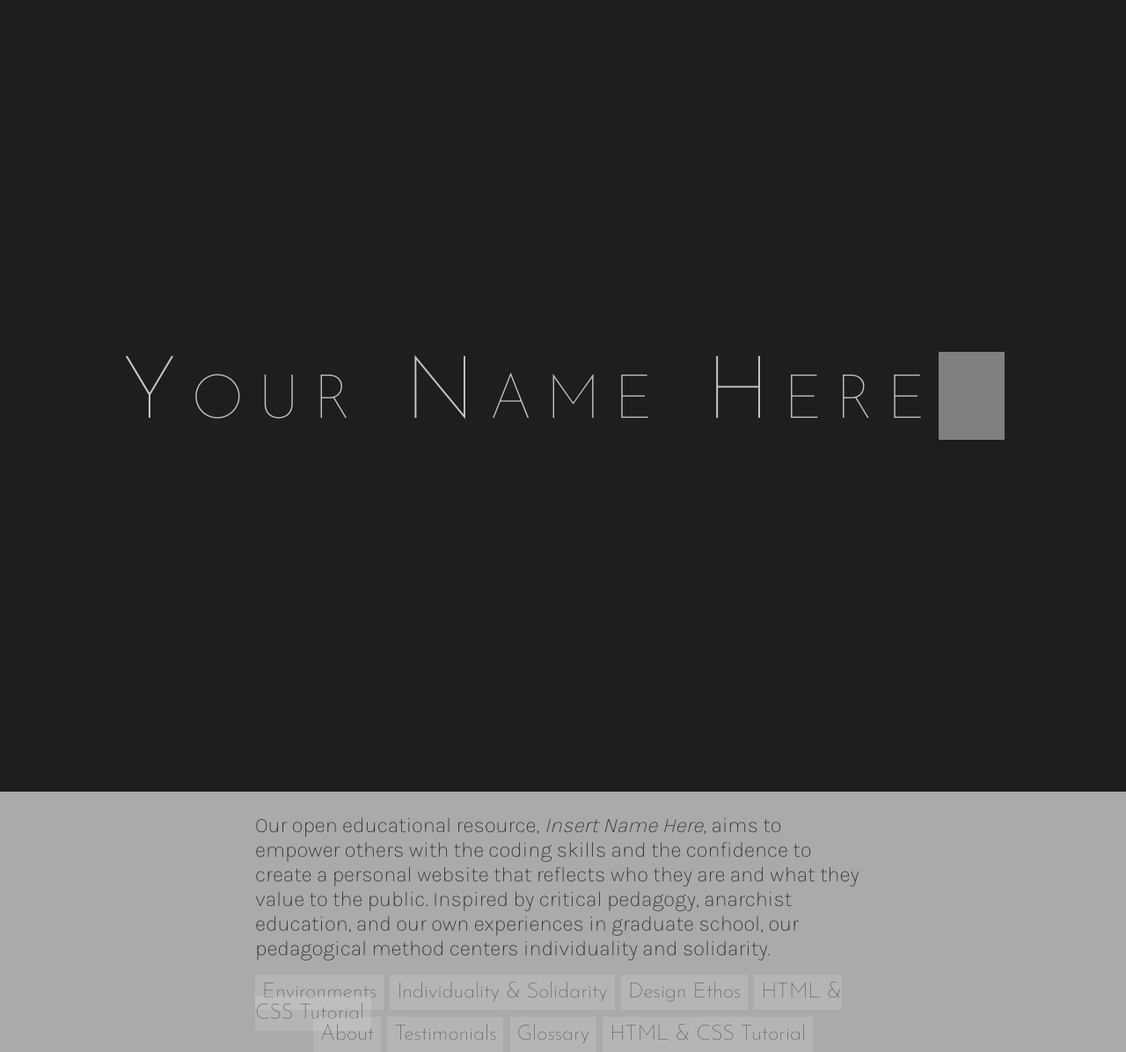
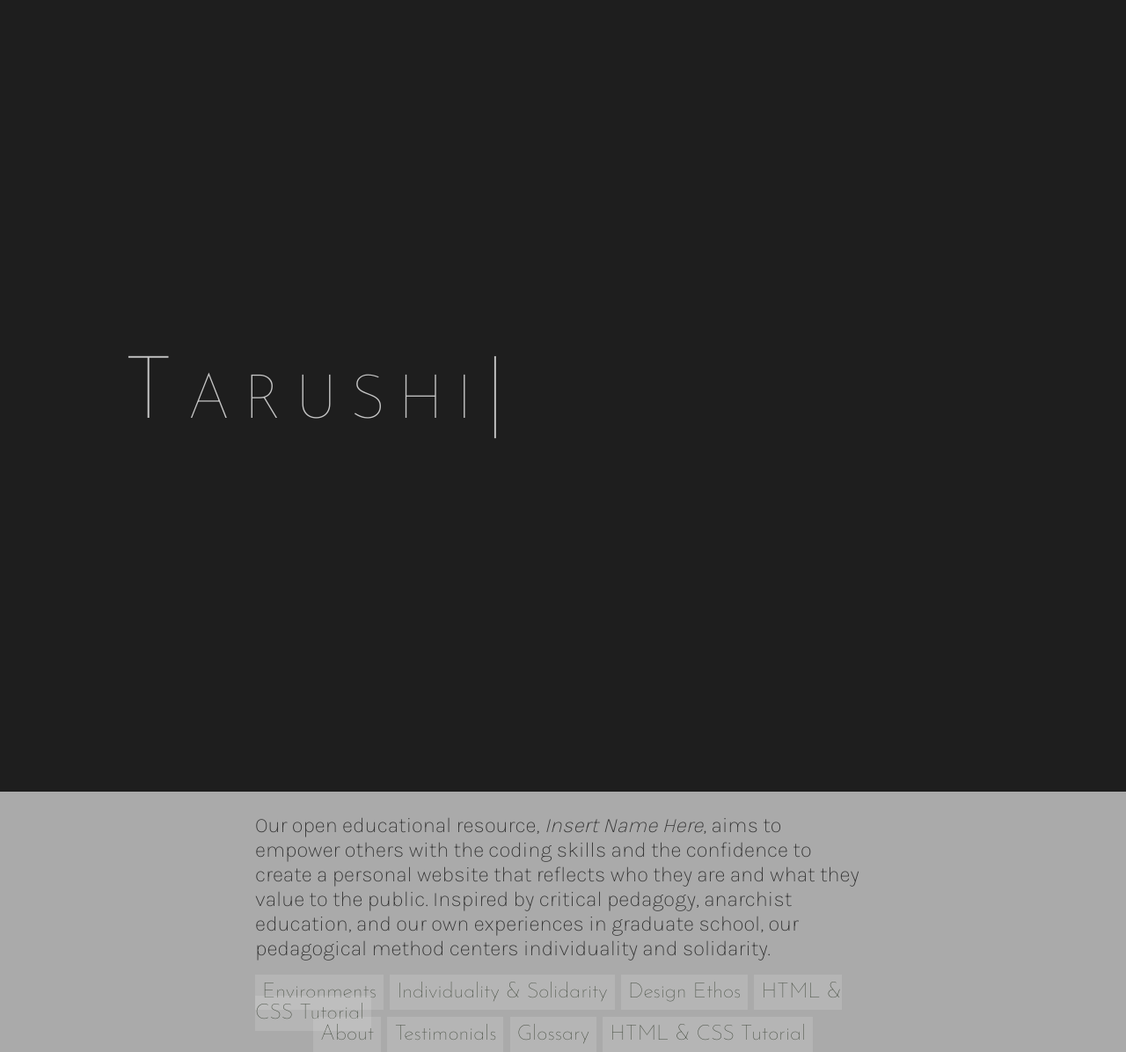
Before and after one commit to scholarslab/brackets, a Jekyll site: the page built from index.html, in a window 1280 px wide. Shown: the whole page at 88% size. Built offline with Jekyll 4.4.1, drawn with Linux system fonts in a browser that asks for light colours; some of the changed lines change nothing that is shown.

Commit message:
header names animation

```diff
--- a/_layouts/default.html
+++ b/_layouts/default.html
@@ -4,8 +4,35 @@
 <link rel="stylesheet" href="{{ "/css/style.css" | relative_url }}">
 <body class="{{ page.title | slugify }}">
 <header id="banner" role="banner">
-    <h1><a href="{{ "/" | relative_url }}">{{ site.title }}</a></h1>
+    <h1><a id="title" href="{{ "/" | relative_url }}">{{ site.title }}</a></h1>
 </header>
+<script>
+    var names = ["Cherrie", "Jacqui", "Jennifer", "Joseph", "Susan", "Tarushi", "{{ site.title }}"];
+    var i = 0;
+    var j = 0;
+    const element = document.getElementById("title");
+    setInterval(function() {
+        if (i < names.length){
+            if (j<names[i].length+8){
+                element.innerHTML = names[i].substring(0, j)+"|";
+                j+=1
+            }
+            else{
+                i+=1
+                j=0
+            }
+        }
+        else{
+            if (j % 25 > 10){
+                element.innerHTML = names[i-1]+"|";
+            }
+            else{
+                element.innerHTML = names[i-1];
+            }
+            j+=1
+        }
+        }, 50);
+</script>
 <nav id="lessons">
     {% for item in site.global_navigation %}
     {% assign link = site.pages | where_exp: "page", "page.url contains item" | first %}
--- a/css/style.scss
+++ b/css/style.scss
@@ -121,13 +121,10 @@
             text-decoration:none;
             display:block;
             line-height:1;
+            width:10em;
             overflow-x: hidden; /* Ensures the content is not revealed until the animation */
-            border-right: .75em solid gray; /* The typwriter cursor */
             white-space: nowrap; /* Keeps the content on a single line */
             letter-spacing: .15em; /* Adjust as needed */
-            animation:
-                typing 2s steps(30, end),
-                blink-caret 1s step-end infinite;
         }
 
         :hover,:focus {
@@ -179,14 +176,3 @@
 section:target {
     background: orange;
 }
-/* The typing effect */
-@keyframes typing {
-    from { width: 0 }
-    to { width: 100% }
-}
-
-/* The typewriter cursor effect */
-@keyframes blink-caret {
-    from, to { border-color: transparent }
-    50% { border-color:gray;}
-}
```
